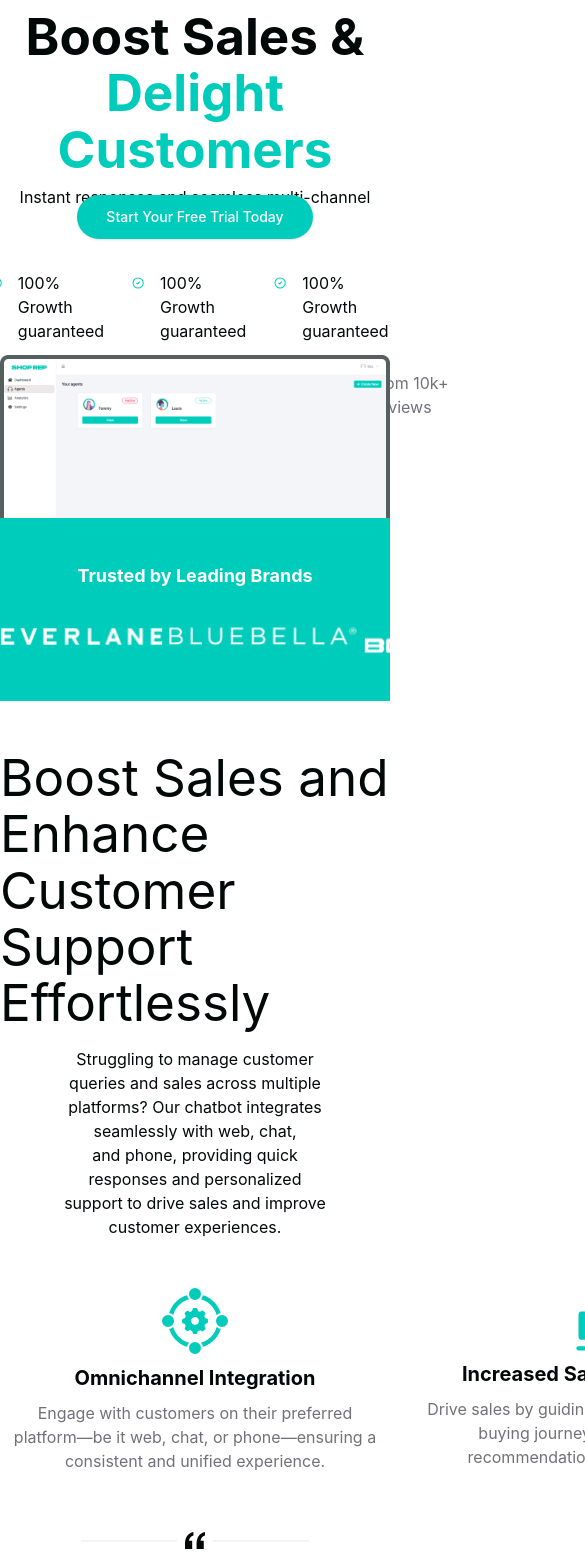
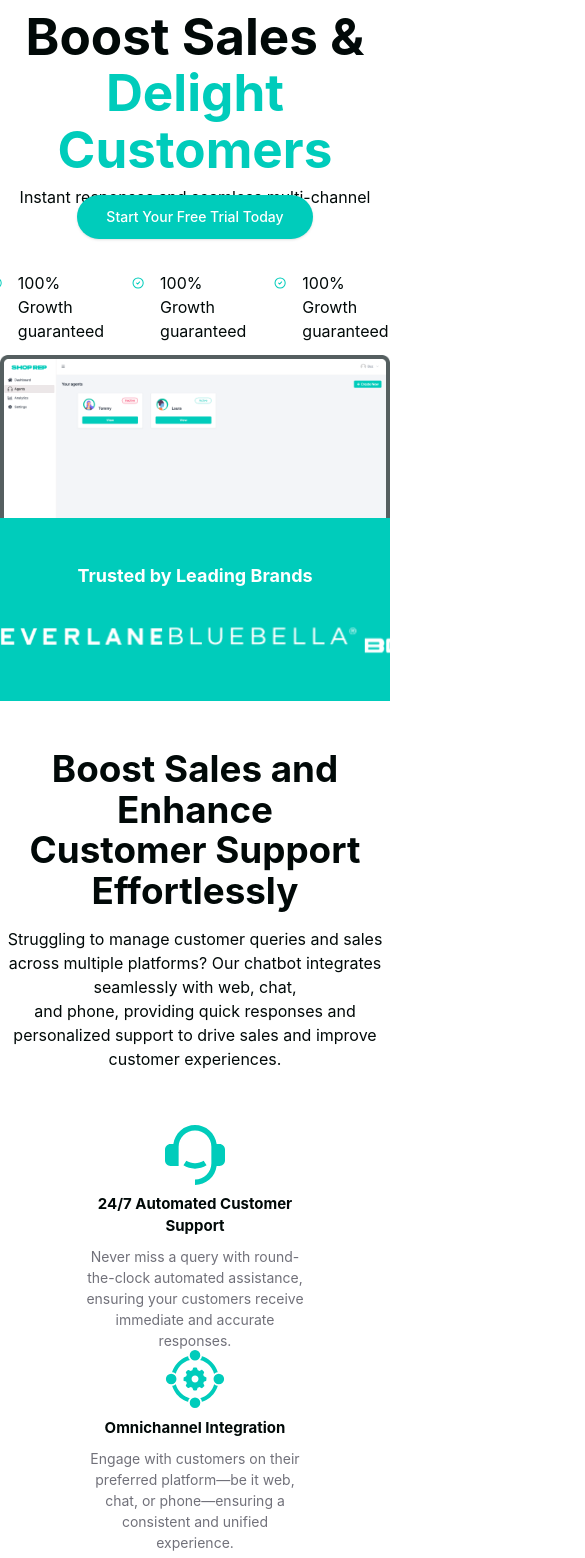
Before and after one commit to FaatehNaeem/SHOP-REP, a React (Vite) app: page / in a window 390 px wide. Shown: the top 1558 px of the page, 585 px wide, since content can reach past the window. Built offline with nearby package versions, Linux system fonts and the light colour scheme.

Commit message:
responsiveness in services-section

```diff
--- a/src/components/common/header.tsx
+++ b/src/components/common/header.tsx
@@ -9,10 +9,6 @@ export default function Header() {
           className="flex flex-row items-center gap-2 text-lg font-semibold md:text-base min-w-max"
         >
           <img src="shop-rep-logo.svg" alt="" />
-          {/* <ShoppingCart className="h-6 w-6 text-secondary-foreground" />
-          <p className="text-secondary-foreground font-bold text-2xl font-sans">
-            SHOP REP
-          </p> */}
         </a>
       </div>
 
--- a/src/index.css
+++ b/src/index.css
@@ -9,7 +9,7 @@
 
   color-scheme: light dark;
   color: rgba(255, 255, 255, 0.87);
-  background-color: #242424;
+  background-color: #fff;
 
   font-synthesis: none;
   text-rendering: optimizeLegibility;
@@ -31,8 +31,7 @@ body {
   margin: 0;
   display: flex;
   place-items: center;
-  min-width: 320px;
-  min-height: 100vh;
+  overflow-x: hidden;
 }
 
 h1 {
@@ -72,7 +71,7 @@ button:focus-visible {
   }
 }
 
-*{
+* {
   box-sizing: border-box;
 }
 
@@ -141,3 +140,74 @@ button:focus-visible {
     @apply bg-background text-foreground;
   }
 }
+
+/* services section responsiveness */
+
+/* 1035px to 1155px */
+@media (max-width: 1155px) and (min-width: 1035px) {
+  .services-container {
+    width: 1060px;
+  }
+  .services-card {
+    width: 340px;
+  }
+  .services-para {
+    width: 300px;
+  }
+}
+
+/* 811px to 1035px */
+@media (max-width: 1035px) and (min-width: 811px) {
+  .services-container {
+    width: 1000px;
+    justify-content: center;
+    gap: 4px;
+  }
+  .services-card {
+    width: 250px;
+  }
+
+  .services-heading {
+    font-size: 15px;
+  }
+
+  .services-para {
+    width: 220px;
+    font-size: 14px;
+    height: 80px;
+  }
+}
+
+/* 390px to 810px */
+@media (max-width: 810px) and (min-width: 390px) {
+  .services-container {
+    flex-direction: column;
+  }
+}
+
+/* 0px to 510px */
+@media (max-width: 510px) and (min-width: 0px) {
+  .services-container {
+    flex-direction: column;
+  }
+  .services-card {
+    width: 250px;
+  }
+
+  .services-heading {
+    font-size: 15px;
+  }
+
+  .services-para {
+    width: 220px;
+    font-size: 14px;
+    height: 80px;
+  }
+  .boost-sales-heading {
+    font-size: 2.3rem;
+    font-weight: bold;
+  }
+  .para-container {
+    width: 100%;
+  }
+}
--- a/src/pages/home.tsx
+++ b/src/pages/home.tsx
@@ -10,7 +10,7 @@ import CustomerExperienceBanner from "@/components/customer-experience-banner";
 
 export default function Home() {
   return (
-    <div className="flex min-h-screen w-screen flex-col bg-background">
+    <div className="flex w-screen flex-col bg-background">
       <Header />
       <HeroSection />
       <ServicesSection />
--- a/src/sections/services-section.tsx
+++ b/src/sections/services-section.tsx
@@ -4,9 +4,13 @@ import Testimonial from "@/components/testimonial";
 export default function ServicesSection() {
   return (
     <div className="w-screen flex flex-col items-center justify-center mt-12">
-      <h1>Boost Sales and Enhance</h1>
-      <h1>Customer Support Effortlessly</h1>
-      <div className="w-[70%] text-center mt-4">
+      <h1 className="text-center boost-sales-heading font-bold">
+        Boost Sales and Enhance
+      </h1>
+      <h1 className="text-center boost-sales-heading font-bold">
+        Customer Support Effortlessly
+      </h1>
+      <div className="w-[70%] text-center mt-4 para-container">
         <p>
           Struggling to manage customer queries and sales across multiple
           platforms? Our chatbot integrates seamlessly with web, chat,
@@ -17,35 +21,40 @@ export default function ServicesSection() {
         </p>
       </div>
 
-      <div className="w-[1240px] flex flex-row mt-12 justify-evenly items-center">
-        <div className="flex flex-col justify-center items-center w-[394px]">
-          <img src="headset.svg" alt="" />
-          <h5 className="text-primary-foreground font-bold text-[20px] mt-2">
+      <div className="w-[1240px] flex flex-row mt-12 justify-evenly items-center services-container">
+        <div className="flex flex-col justify-center items-center w-[394px] services-card h-[213px]">
+          <img src="headset.svg" alt="" width={"60px"} height={"60px"} />
+          <h5 className="text-primary-foreground font-bold text-[20px] mt-2 text-center services-heading">
             24/7 Automated Customer Support
           </h5>
-          <p className="text-center mt-2 text-zinc-500 text-[16px] w-[364px]">
+          <p className="text-center mt-2 text-zinc-500 text-[16px] w-[364px] services-para">
             Never miss a query with round-the-clock automated assistance,
             ensuring your customers receive immediate and accurate responses.
           </p>
         </div>
 
-        <div className="flex flex-col justify-center items-center w-[394px]">
-          <img src="circular-connection.svg" alt="" />
-          <h5 className="text-primary-foreground font-bold text-[20px] mt-2">
+        <div className="flex flex-col justify-center items-center w-[394px] services-card h-[213px]">
+          <img
+            src="circular-connection.svg"
+            alt=""
+            width={"60px"}
+            height={"60px"}
+          />
+          <h5 className="text-primary-foreground font-bold text-[20px] mt-2 services-heading">
             Omnichannel Integration
           </h5>
-          <p className="text-center mt-2 text-zinc-500 text-[16px] w-[364px]">
+          <p className="text-center mt-2 text-zinc-500 text-[16px] w-[364px] services-para">
             Engage with customers on their preferred platform—be it web, chat,
             or phone—ensuring a consistent and unified experience.
           </p>
         </div>
 
-        <div className="flex flex-col justify-center items-center w-[394px]">
-          <img src="signal.svg" alt="" />
-          <h5 className="text-primary-foreground font-bold text-[20px] mt-2">
+        <div className="flex flex-col justify-center items-center w-[394px] services-card h-[213px]">
+          <img src="signal.svg" alt="" width={"60px"} height={"60px"} />
+          <h5 className="text-primary-foreground font-bold text-[20px] mt-2 services-heading">
             Increased Sales Conversions
           </h5>
-          <p className="text-center mt-2 text-zinc-500 text-[16px] w-[364px]">
+          <p className="text-center mt-2 text-zinc-500 text-[16px] w-[364px] services-para">
             Drive sales by guiding customers through their buying journey with
             personalized recommendations and timely offers.
           </p>
```
